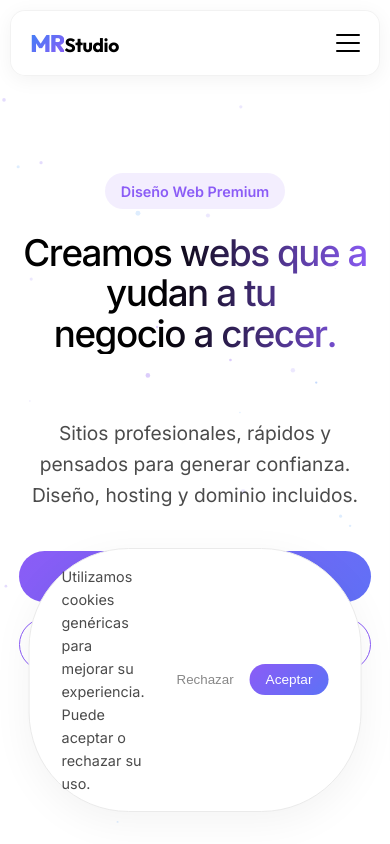
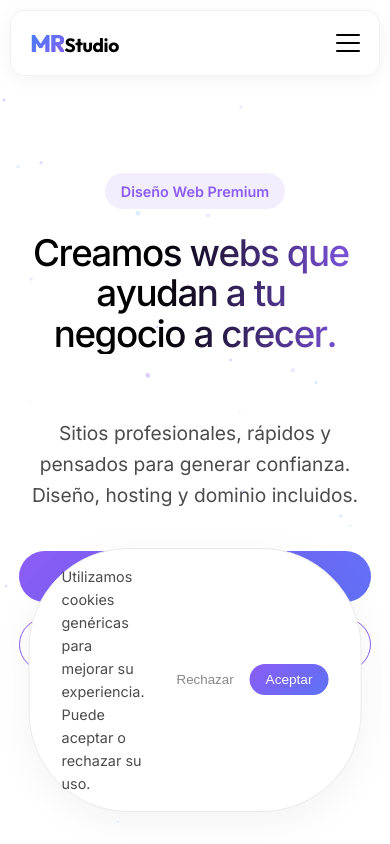
Before and after one commit to limematheuz/mrstudio, a React (Vite) app: page / in a window 390 px wide. Shown: the top 844 px of the page. Built offline with nearby package versions, Linux system fonts and the light colour scheme.

Commit message:
fix(hero): prevent 'ayudan' from breaking mid-word on mobile

```diff
--- a/src/components/home/HeroSection.jsx
+++ b/src/components/home/HeroSection.jsx
@@ -56,8 +56,20 @@ export default function HeroSection() {
                             WebkitBackgroundClip: 'text',
                             WebkitTextFillColor: 'transparent'
                         }}>
-                            {"Creamos webs que ayudan a tu ".split('').map((char, index) => (
-                                <span key={`l1-${index}`} className="char" style={{ opacity: 0, display: 'inline-block', whiteSpace: 'pre' }}>
+                            {"Creamos webs que ".split('').map((char, index) => (
+                                <span key={`l1a-${index}`} className="char" style={{ opacity: 0, display: 'inline-block', whiteSpace: 'pre' }}>
+                                    {char === ' ' ? ' ' : char}
+                                </span>
+                            ))}
+                            <span style={{ display: 'inline-block', whiteSpace: 'nowrap' }}>
+                                {"ayudan".split('').map((char, index) => (
+                                    <span key={`l1b-${index}`} className="char" style={{ opacity: 0, display: 'inline-block', whiteSpace: 'pre' }}>
+                                        {char}
+                                    </span>
+                                ))}
+                            </span>
+                            {" a tu ".split('').map((char, index) => (
+                                <span key={`l1c-${index}`} className="char" style={{ opacity: 0, display: 'inline-block', whiteSpace: 'pre' }}>
                                     {char === ' ' ? ' ' : char}
                                 </span>
                             ))}
```
